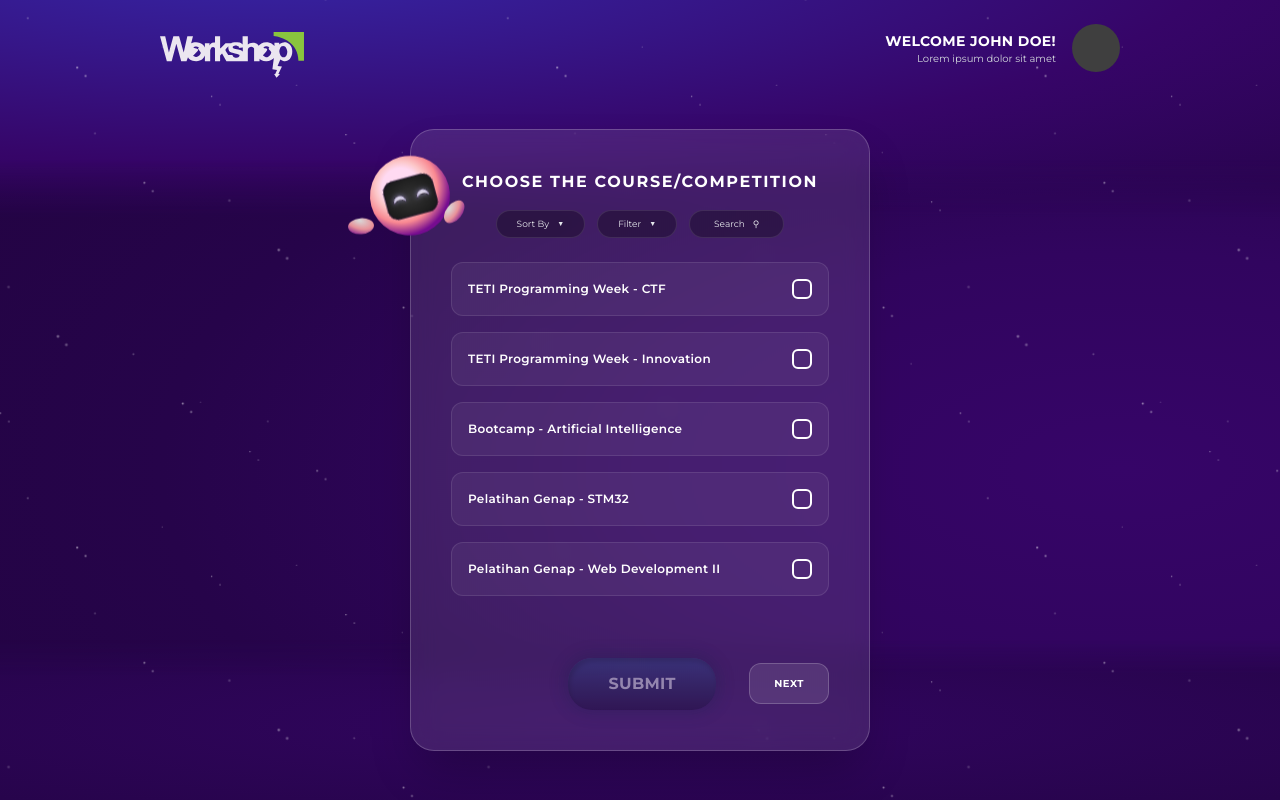
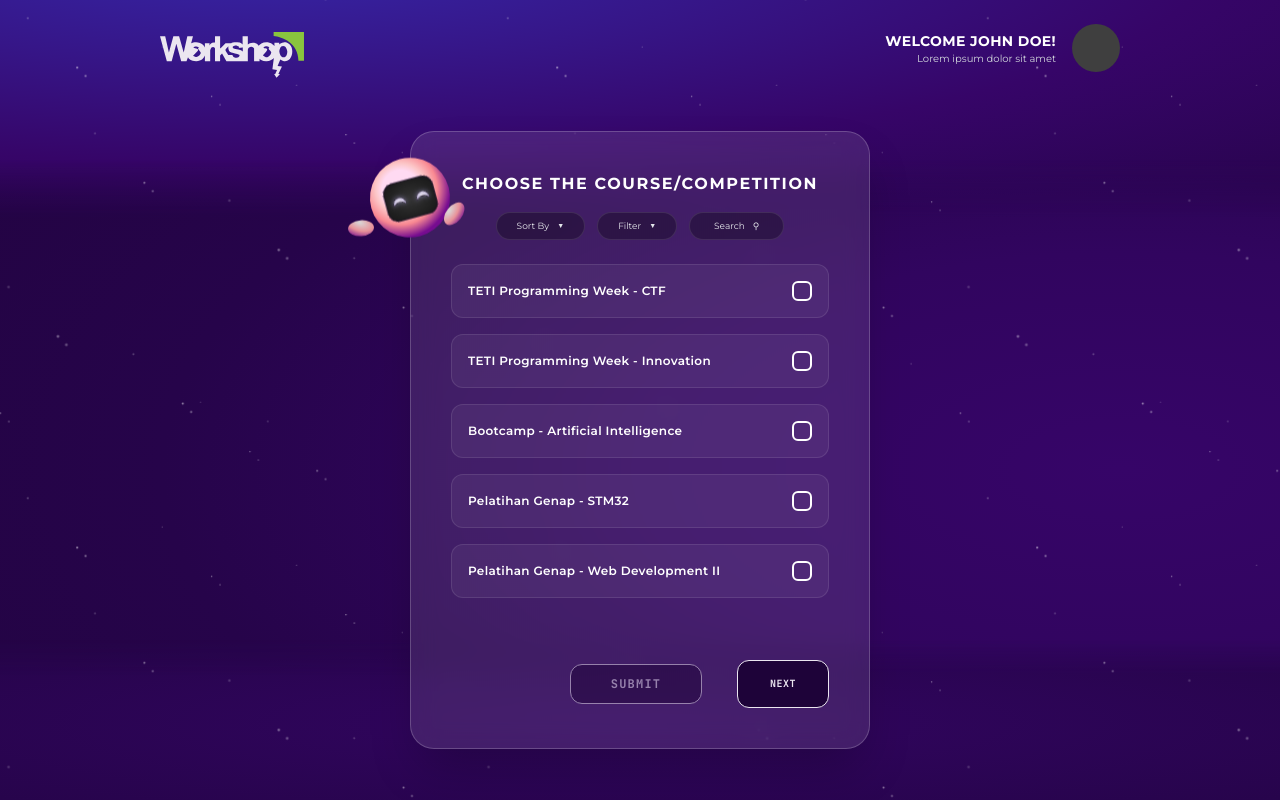
Before and after one commit to workshopkmteti/website-ws-kmteti, a Next.js app: page /register in a window 1280 px wide. Built offline with nearby package versions, Linux system fonts and the light colour scheme.

Commit message:
Benerin button

```diff
--- a/src/components/RegisterForm.tsx
+++ b/src/components/RegisterForm.tsx
@@ -79,26 +79,27 @@ export default function RegisterForm() {
                 {currentPage > 1 ? (
                     <button
                         onClick={() => setCurrentPage(p => p - 1)}
-                        className="bg-white/10 px-6 py-3 rounded-xl text-[10px] font-bold tracking-wider border border-white/20 hover:bg-white/30 transition-colors text-white"
+                        className="flex h-12 items-center justify-center rounded-xl border-[1.2px] border-[#ebe6f0] bg-[#1e0339] px-8 font-mono text-[10px] font-bold tracking-wider text-[#ebe6f0] transition-transform hover:scale-105 relative z-10"
                     >
                         BACK
                     </button>
+
                 ) : (
                     <div className="w-[84px]"></div>
                 )}
 
-                <AuthButton
+                <button
                     disabled={selectedCourses.length === 0}
-                    className={`px-10 ${selectedCourses.length === 0 ? 'opacity-50 cursor-not-allowed hover:scale-100 active:scale-100' : 'shadow-[0_0_20px_rgba(59,130,246,0.3)]'}`}
+                    className={`flex h-10 items-center justify-center rounded-xl border-[1.2px] border-[#ebe6f0] bg-[#1e0339] px-10 font-mono text-xs font-bold tracking-[0.1em] text-[#ebe6f0] transition-all relative z-10 ${selectedCourses.length === 0 ? 'opacity-50 cursor-not-allowed' : 'hover:scale-105 shadow-[0_0_15px_rgba(30,3,57,0.5)]'}`}
                 >
                     SUBMIT
-                </AuthButton>
+                </button>
 
 
                 {currentPage < totalPages ? (
                     <button
                         onClick={() => setCurrentPage(p => p + 1)}
-                        className="bg-white/10 px-6 py-3 rounded-xl text-[10px] font-bold tracking-wider border border-white/20 hover:bg-white/30 transition-colors text-white"
+                        className="flex h-12 items-center justify-center rounded-xl border-[1.2px] border-[#ebe6f0] bg-[#1e0339] px-8 font-mono text-[10px] font-bold tracking-wider text-[#ebe6f0] transition-transform hover:scale-105 relative z-10"
                     >
                         NEXT
                     </button>
```
